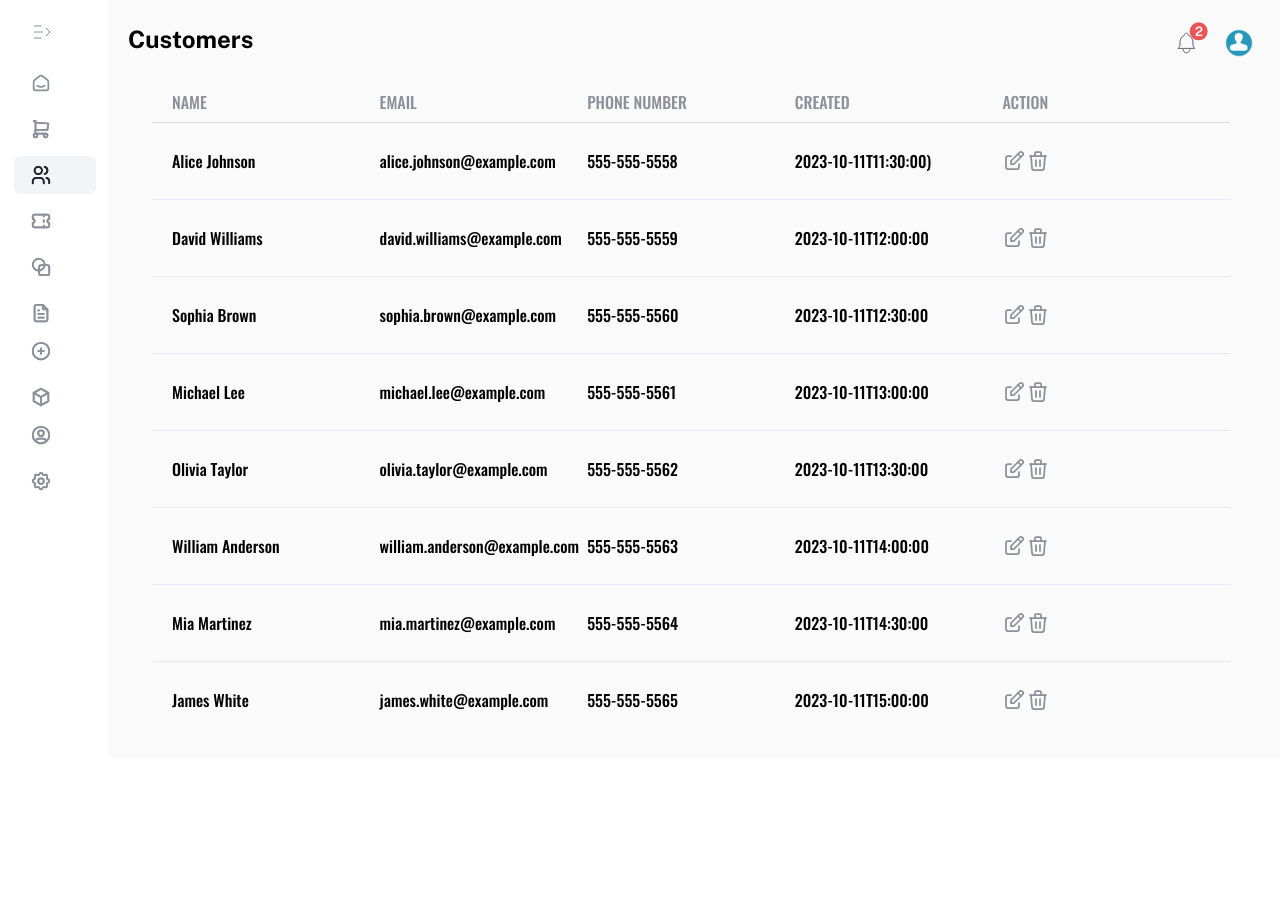
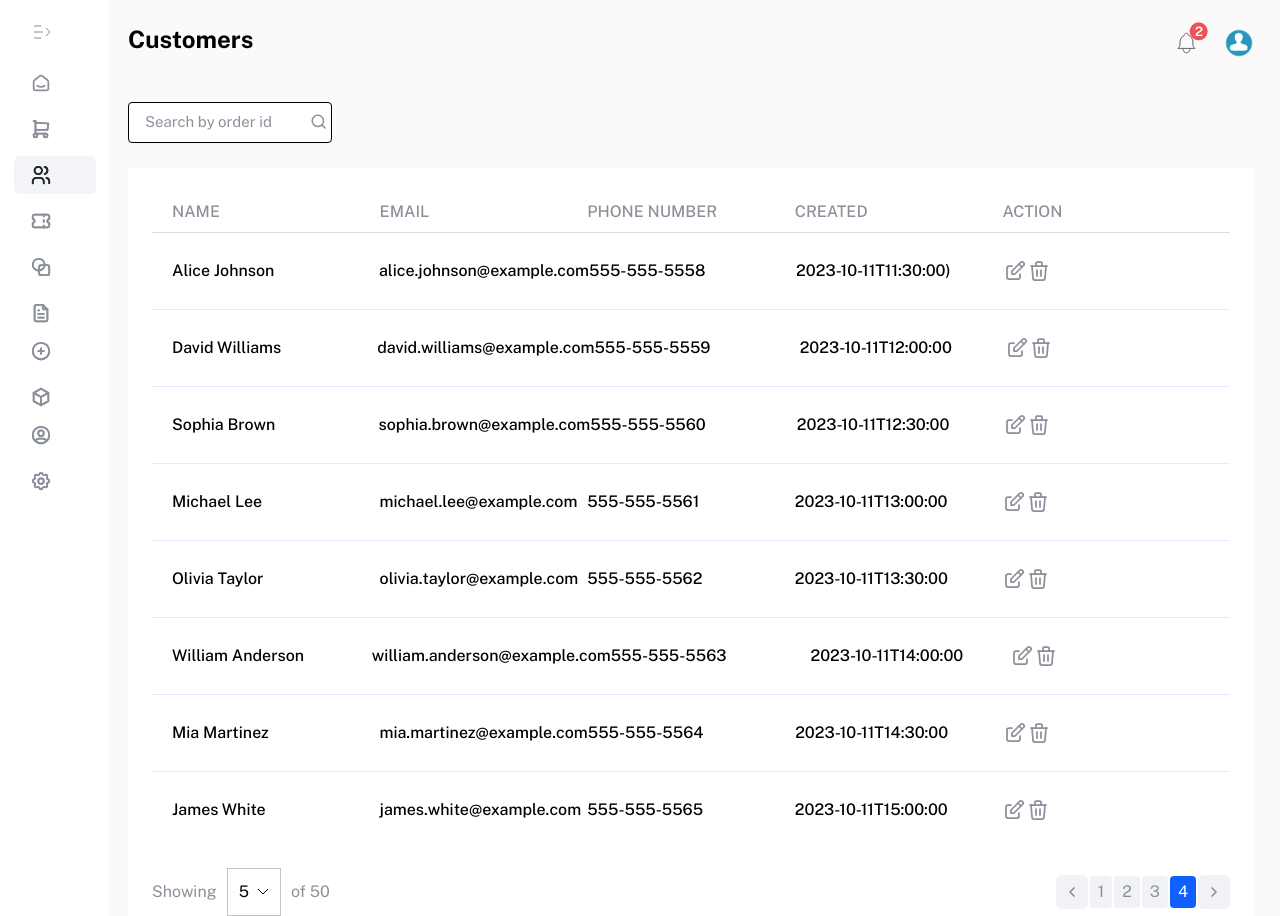
Before and after one commit to SabaKhubashvili/Euphoria_Ecommerce, a Next.js app in the folder Frontend/: page /admin/customers in a window 1280 px wide. Before the commit the page ends 800 px from the top, so only its background shows below. Built offline with nearby package versions, Linux system fonts and the light colour scheme.

Commit message:
feat: improved all customers pag

```diff
--- a/Frontend/app/admin/customers/page.tsx
+++ b/Frontend/app/admin/customers/page.tsx
@@ -1,34 +1,16 @@
-import { Icon } from "@/app/components/Icon";
+import { CustomersTable } from "@/app/components/admin/customers/CustomersTable";
 import { PageTop } from "@/app/components/admin/pageTop/PageTop";
-import { MainTable } from "@/app/components/tables/MainTable";
-import { customers } from "@/app/constants";
-import { WebsiteIcons } from "@/public/Svg/IconsObject";
+import { PublicSans } from "@/app/components/assets/Fonts";
 import React from "react";
 
 const page = () => {
-  const actions = (
-    <div
-      style={{
-        flexBasis: 100 / (Object.keys(customers[0]).length + 1) + "%",
-      }}
-      className="flex justify-start"
-    >
-      <Icon svg={WebsiteIcons['edit']} />
-      <Icon svg={WebsiteIcons['delete']} />
-    </div>
-  );
+
+
+
   return (
-    <main>
+    <main className={PublicSans.className}>
       <PageTop pageTitle="Customers" />
-      <div className="h-[700px]">
-        <MainTable
-          bodyContent={customers}
-          topContent={["Name", "Email", "Phone Number", "Created", "Action"]}
-          type="primary"
-          notFoundMessage="No order was found"
-          actions={actions}
-        />
-      </div>
+      <CustomersTable/>
     </main>
   );
 };
--- a/Frontend/app/admin/dashboard/page.tsx
+++ b/Frontend/app/admin/dashboard/page.tsx
@@ -6,21 +6,12 @@ import { SimpleLineChartComponent } from "@/app/components/admin/ChartComponents
 import { PageTop } from "@/app/components/admin/pageTop/PageTop";
 import { PublicSans } from "@/app/components/assets/Fonts";
 import { MainTable } from "@/app/components/tables/MainTable";
-import { orders } from "@/app/constants";
+import { MostSaledProducts, SessionsData, orders } from "@/app/constants";
+import { Dropdown_Down } from "@/public/Svg/Icons";
 import { WebsiteIcons } from "@/public/Svg/IconsObject";
-import Image from "next/image";
 import React from "react";
 
 const Page = () => {
-  const labels = [
-    "January",
-    "February",
-    "March",
-    "April",
-    "May",
-    "June",
-    "July",
-  ];
 
   const data = [
     {
@@ -59,55 +50,20 @@ const Page = () => {
       cost: 500,
     },
   ];
-  const SessionsData = [
-    {
-      name: "5 days ago",
-      sessionCount: 25,
-    },
-    {
-      name: "4 days ago",
-      sessionCount: 52,
-    },
-    {
-      name: "3 days ago",
-      sessionCount: 34,
-    },
-    {
-      name: "2 days ago",
-      sessionCount: 12,
-    },
-    {
-      name: "yesterday",
-      sessionCount: 25,
-    },
-    {
-      name: "today",
-      sessionCount: 125,
-    },
-  ];
-  const MostSaledProducts = [
-    { name: "Product 1", price: 10.99 },
-    { name: "Product 2", price: 24.99 },
-    { name: "Product 3", price: 5.99 },
-    { name: "Product 1", price: 10.99 },
-    { name: "Product 2", price: 24.99 },
-    { name: "Product 3", price: 5.99 },
-    { name: "Product 1", price: 10.99 },
-    { name: "Product 2", price: 24.99 },
-    { name: "Product 3", price: 5.99 },
-    { name: "Product 1", price: 10.99 },
-    { name: "Product 2", price: 24.99 },
-    { name: "Product 3", price: 5.99 },
-    { name: "Product 1", price: 10.99 },
-    { name: "Product 2", price: 24.99 },
-    { name: "Product 3", price: 5.99 },
-    { name: "Product 1", price: 10.99 },
-    { name: "Product 2", price: 24.99 },
-    { name: "Product 3", price: 5.99 },
-    { name: "Product 1", price: 10.99 },
-    { name: "Product 2", price: 24.99 },
-    { name: "Product 3", price: 5.99 },
-  ];
+
+
+
+  const actions = (
+    <div
+      style={{
+        flexBasis: 100 / (Object.keys(orders[0]).length + 1) + "%",
+      }}
+      className="flex justify-end cursor-pointer"
+    >
+      <Dropdown_Down />
+    </div>
+  );
+
 
   return (
     <main className="">
@@ -237,6 +193,7 @@ const Page = () => {
                     type="secondary"
                     topContent={['Order id', 'created', 'customer', 'total', 'profit', 'status' , ' ']}
                     bodyContent={orders.slice(0,10)}
+                    actions={actions}
                   />
             </div>
           </div>
--- a/Frontend/app/components/Inputs/SecondaryInput.tsx
+++ b/Frontend/app/components/Inputs/SecondaryInput.tsx
@@ -31,9 +31,11 @@ export const SecondaryInput = ({
       border-[1px]
       ${
         type === "primary"
-          ? "placeholder:text-white text-white border-white py-[14px] px-[12px]"
+          ? `placeholder:text-white text-white border-white py-[14px] px-[12px] ${
+            rightSvg && "pr-[28px]"
+          }`
           : type === "secondary"
-          ? `bg-white placeholder:text-secondaryGray py-[8px] px-[16px] border-secondaryGray text-[15px] ${
+          ? `bg-white placeholder:text-secondaryGray py-[8px] px-[16px] border-[0px] text-[15px] rounded-[4px] ${
               rightSvg && "pr-[28px]"
             }`
           : ""
@@ -54,12 +56,14 @@ export const SecondaryInput = ({
             onChange={onChange && onChange}
             value={value}
             className={`w-full  outline-none bg-transparent
-      border-[1px]
+            border-[1px]
       ${
         type === "primary"
-          ? "placeholder:text-white text-white border-white py-[14px] px-[12px]"
+          ? `placeholder:text-white text-white border-white py-[14px] px-[12px] ${
+            rightSvg && "pr-[28px]"
+          }`
           : type === "secondary"
-          ? `bg-white placeholder:text-secondaryGray py-[8px] px-[16px] border-secondaryGray text-[15px] ${
+          ? `bg-white placeholder:text-secondaryGray py-[8px] px-[16px] border-[0px] rounded-[4px] text-[15px] ${
               rightSvg && "pr-[28px]"
             }`
           : ""
--- /dev/null
+++ b/Frontend/app/components/admin/customers/CustomersTable.tsx
@@ -0,0 +1,86 @@
+"use client";
+
+import React, { useState } from "react";
+import { MainTable } from "../../tables/MainTable";
+import { customers } from "@/app/constants";
+import { Icon } from "../../Icon";
+import { WebsiteIcons } from "@/public/Svg/IconsObject";
+import { SecondaryInput } from "../../Inputs/SecondaryInput";
+import { MainDropdown } from "../../Dropdown/MainDropdown";
+import { Pagination } from "../../Pagination";
+
+export const CustomersTable = () => {
+  const [findUserName, setFindUserName] = useState<string>("");
+
+  const actions = (
+    <div
+      style={{
+        flexBasis: 100 / (Object.keys(customers[0]).length + 1) + "%",
+      }}
+      className="flex justify-start"
+    >
+      <Icon svg={WebsiteIcons["edit"]} />
+      <Icon svg={WebsiteIcons["delete"]} />
+    </div>
+  );
+
+  const searchForOrder = () => {
+
+  };
+
+  return (
+    <div className="pt-[44px]">
+      <div className="w-[204px]">
+        <SecondaryInput
+          placeholder="Search by order id"
+          type="secondary"
+          rightSvg={<Icon svg={WebsiteIcons["Search"]} />}
+          onChange={(e) => setFindUserName(e.target.value)}
+          value={findUserName}
+          onSubmit={searchForOrder}
+        />
+      </div>
+      <div className="mt-[25.5px] bg-white">
+
+        <div className="h-[700px] ">
+            <MainTable
+            bodyContent={customers}
+            topContent={["Name", "Email", "Phone Number", "Created", "Action"]}
+            type="primary"
+            notFoundMessage="No order was found"
+            actions={actions}
+            />
+        </div>
+        <div className="w-full flex justify-between items-center px-[24px]">
+        <div className="flex items-center gap-[10px] text-secondaryGray">
+          <span>Showing</span>
+          <MainDropdown
+            type="primary"
+            size="xs"
+            label={`${5}`}
+            content={[
+              { label: "10", onClick: () => console.log(10) },
+              { label: "20", onClick: () => console.log(20) },
+              { label: "30", onClick: () => console.log(30) },
+              { label: "40", onClick: () => console.log(40) },
+              { label: "50", onClick: () => console.log(50) },
+            ]}
+            />
+          <span>of 50</span>
+        </div>
+        <div>
+          <Pagination
+            currentPage={4}
+            nextPage={()=>{}}
+            productPerPage={5}
+            manualPage={()=>{}}
+            previousPage={()=>{}}
+            productsLength={16}
+            type="secondary"
+            />
+        </div>
+            </div>
+      </div>
+    </div>
+  );
+};
--- a/Frontend/app/components/admin/orderManagment/OrderManagmentVariations.tsx
+++ b/Frontend/app/components/admin/orderManagment/OrderManagmentVariations.tsx
@@ -103,7 +103,7 @@ export const OrderManagmentVariations = () => {
   );
   return (
     <React.Fragment>
-      <div className="flex items-center border-b-[1px] border-b-[#DBDADE] relative">
+      <div className="flex items-center border-b-[1px] border-b-[#DBDADE] relative pb-[50px]">
         <div
           className="h-[2px] bg-purple absolute bottom-0 transition-all duration-200"
           ref={underlineRef}
@@ -171,7 +171,7 @@ export const OrderManagmentVariations = () => {
         </div>
       </div>
       <div className=" pt-[24px] flex justify-between items-center">
-        <div className="flex gap-[5px] items-center">
+        <div className="flex gap-[10px] items-center">
           <div className="w-[204px]">
             <SecondaryInput
               placeholder="Search by order id"
@@ -201,7 +201,8 @@ export const OrderManagmentVariations = () => {
           label="Filter by date range"
         /> */}
       </div>
-      <div className="h-[600px]">
+      <div className="bg-white">
+        <div className="h-[600px] mt-[16px]">
           <MainTable
             bodyContent={filteredOrders || ordersOnPage}
             topContent={[
@@ -247,6 +248,7 @@ export const OrderManagmentVariations = () => {
             />
           </div>
         </div>
+      </div>
     </React.Fragment>
   );
 };
--- a/Frontend/app/components/tables/MainTable.tsx
+++ b/Frontend/app/components/tables/MainTable.tsx
@@ -85,7 +85,7 @@ export const MainTable = ({
   );
 
   return (
-    <div className="flex flex-col w-full xl:p-[24px] p-[12px] overflow-x-auto h-full">
+    <div className="flex flex-col w-full xl:p-[24px] p-[12px] overflow-x-auto h-full bg-white rounded-[16px]">
       <div
         className={`flex items-center w-full py-[8px] px-[20px] border-b-[1px] border-[#DBDADE] border-solid ${
           type === "primary" ? "" : type === "secondary" ? "bg-[#F8F9FA]" : ""
--- a/Frontend/app/constants/index.ts
+++ b/Frontend/app/constants/index.ts
@@ -605,3 +605,54 @@ export const customers: Customer[] = [
     createdAt: "2023-10-11T18:30:00",
   },
 ];
+
+export   const MostSaledProducts = [
+  { name: "Product 1", price: 10.99 },
+  { name: "Product 2", price: 24.99 },
+  { name: "Product 3", price: 5.99 },
+  { name: "Product 1", price: 10.99 },
+  { name: "Product 2", price: 24.99 },
+  { name: "Product 3", price: 5.99 },
+  { name: "Product 1", price: 10.99 },
+  { name: "Product 2", price: 24.99 },
+  { name: "Product 3", price: 5.99 },
+  { name: "Product 1", price: 10.99 },
+  { name: "Product 2", price: 24.99 },
+  { name: "Product 3", price: 5.99 },
+  { name: "Product 1", price: 10.99 },
+  { name: "Product 2", price: 24.99 },
+  { name: "Product 3", price: 5.99 },
+  { name: "Product 1", price: 10.99 },
+  { name: "Product 2", price: 24.99 },
+  { name: "Product 3", price: 5.99 },
+  { name: "Product 1", price: 10.99 },
+  { name: "Product 2", price: 24.99 },
+  { name: "Product 3", price: 5.99 },
+];
+
+export   const SessionsData = [
+  {
+    name: "5 days ago",
+    sessionCount: 25,
+  },
+  {
+    name: "4 days ago",
+    sessionCount: 52,
+  },
+  {
+    name: "3 days ago",
+    sessionCount: 34,
+  },
+  {
+    name: "2 days ago",
+    sessionCount: 12,
+  },
+  {
+    name: "yesterday",
+    sessionCount: 25,
+  },
+  {
+    name: "today",
+    sessionCount: 125,
+  },
+];
```
Lines whose indentation alone changed are shown as unchanged.
